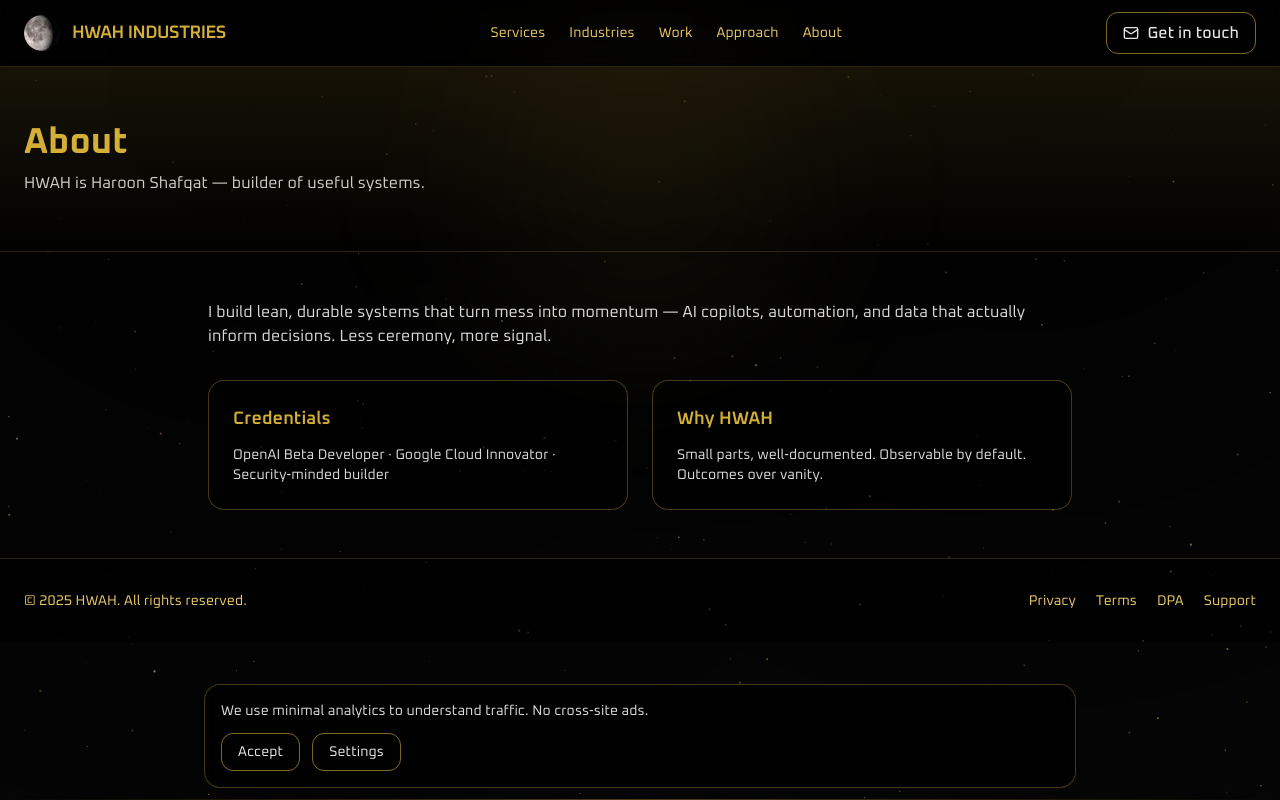
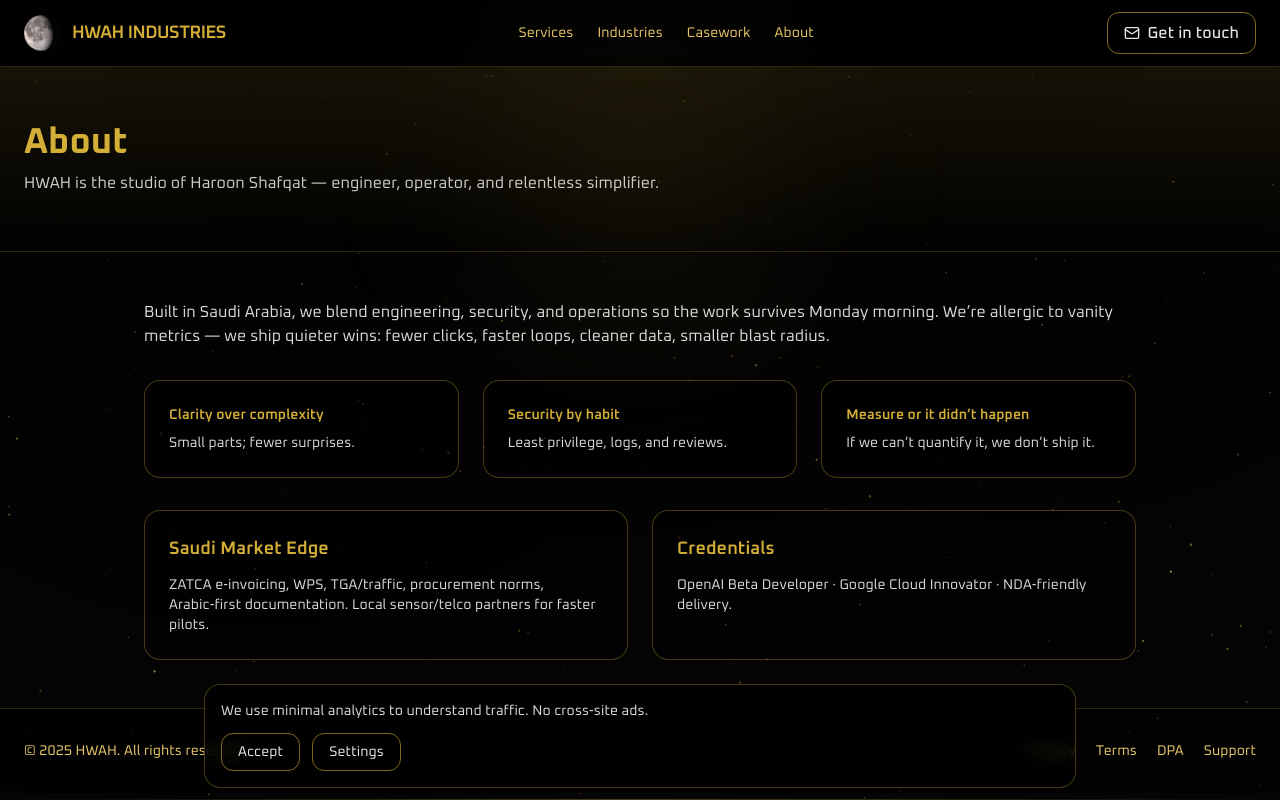
Before and after one commit to hrunx/hwah-website, a Next.js app: page /about in a window 1280 px wide. Built offline with nearby package versions, Linux system fonts and the light colour scheme.

Commit message:
feat: nav rename Work->Casework; About expanded per brief

```diff
--- a/src/app/about/page.tsx
+++ b/src/app/about/page.tsx
@@ -6,17 +6,25 @@ const GOLD = "#D4AF37";
 export default function About() {
   return (
     <div className="text-white">
-      <PageHeader title="About" subtitle="HWAH is Haroon Shafqat — builder of useful systems." />
-      <div className="mx-auto max-w-4xl px-4 py-12">
-        <p className="text-white/85">I build lean, durable systems that turn mess into momentum — AI copilots, automation, and data that actually inform decisions. Less ceremony, more signal.</p>
+      <PageHeader title="About" subtitle="HWAH is the studio of Haroon Shafqat — engineer, operator, and relentless simplifier." />
+      <div className="mx-auto max-w-5xl px-4 py-12">
+        <p className="text-white/85">Built in Saudi Arabia, we blend engineering, security, and operations so the work survives Monday morning. We’re allergic to vanity metrics — we ship quieter wins: fewer clicks, faster loops, cleaner data, smaller blast radius.</p>
+        <div className="mt-8 grid grid-cols-1 gap-6 sm:grid-cols-3">
+          {[{t:"Clarity over complexity",d:"Small parts; fewer surprises."},{t:"Security by habit",d:"Least privilege, logs, and reviews."},{t:"Measure or it didn’t happen",d:"If we can’t quantify it, we don’t ship it."}].map((c,i)=> (
+            <div key={i} className="card-star-hover rounded-2xl border bg-black/50 p-6" style={{ borderColor: `${GOLD}55` }}>
+              <h3 className="font-display text-sm font-semibold" style={{ color: GOLD }}>{c.t}</h3>
+              <p className="mt-2 text-sm text-white/85">{c.d}</p>
+            </div>
+          ))}
+        </div>
         <div className="mt-8 grid grid-cols-1 gap-6 sm:grid-cols-2">
           <div className="rounded-2xl border bg-black/50 p-6" style={{ borderColor: `${GOLD}55` }}>
-            <h3 className="font-display text-lg font-semibold" style={{ color: GOLD }}>Credentials</h3>
-            <p className="mt-3 text-sm text-white/85">OpenAI Beta Developer · Google Cloud Innovator · Security‑minded builder</p>
+            <h3 className="font-display text-lg font-semibold" style={{ color: GOLD }}>Saudi Market Edge</h3>
+            <p className="mt-3 text-sm text-white/85">ZATCA e‑invoicing, WPS, TGA/traffic, procurement norms, Arabic‑first documentation. Local sensor/telco partners for faster pilots.</p>
           </div>
           <div className="rounded-2xl border bg-black/50 p-6" style={{ borderColor: `${GOLD}55` }}>
-            <h3 className="font-display text-lg font-semibold" style={{ color: GOLD }}>Why HWAH</h3>
-            <p className="mt-3 text-sm text-white/85">Small parts, well‑documented. Observable by default. Outcomes over vanity.</p>
+            <h3 className="font-display text-lg font-semibold" style={{ color: GOLD }}>Credentials</h3>
+            <p className="mt-3 text-sm text-white/85">OpenAI Beta Developer · Google Cloud Innovator · NDA‑friendly delivery.</p>
           </div>
         </div>
       </div>
--- a/src/components/Nav.tsx
+++ b/src/components/Nav.tsx
@@ -19,8 +19,7 @@ export default function Nav() {
         <div className="hidden gap-6 text-sm sm:flex" style={{ color: GOLD_SOFT }}>
           <Link href="/services" className="hover:text-white">Services</Link>
           <Link href="/industries" className="hover:text-white">Industries</Link>
-          <Link href="/work" className="hover:text-white">Work</Link>
-          <Link href="/approach" className="hover:text-white">Approach</Link>
+          <Link href="/work" className="hover:text-white">Casework</Link>
           <Link href="/about" className="hover:text-white">About</Link>
         </div>
         <Link href="/contact" className="btn-gold-outline inline-flex items-center gap-2 px-4 py-2 font-medium">
```
